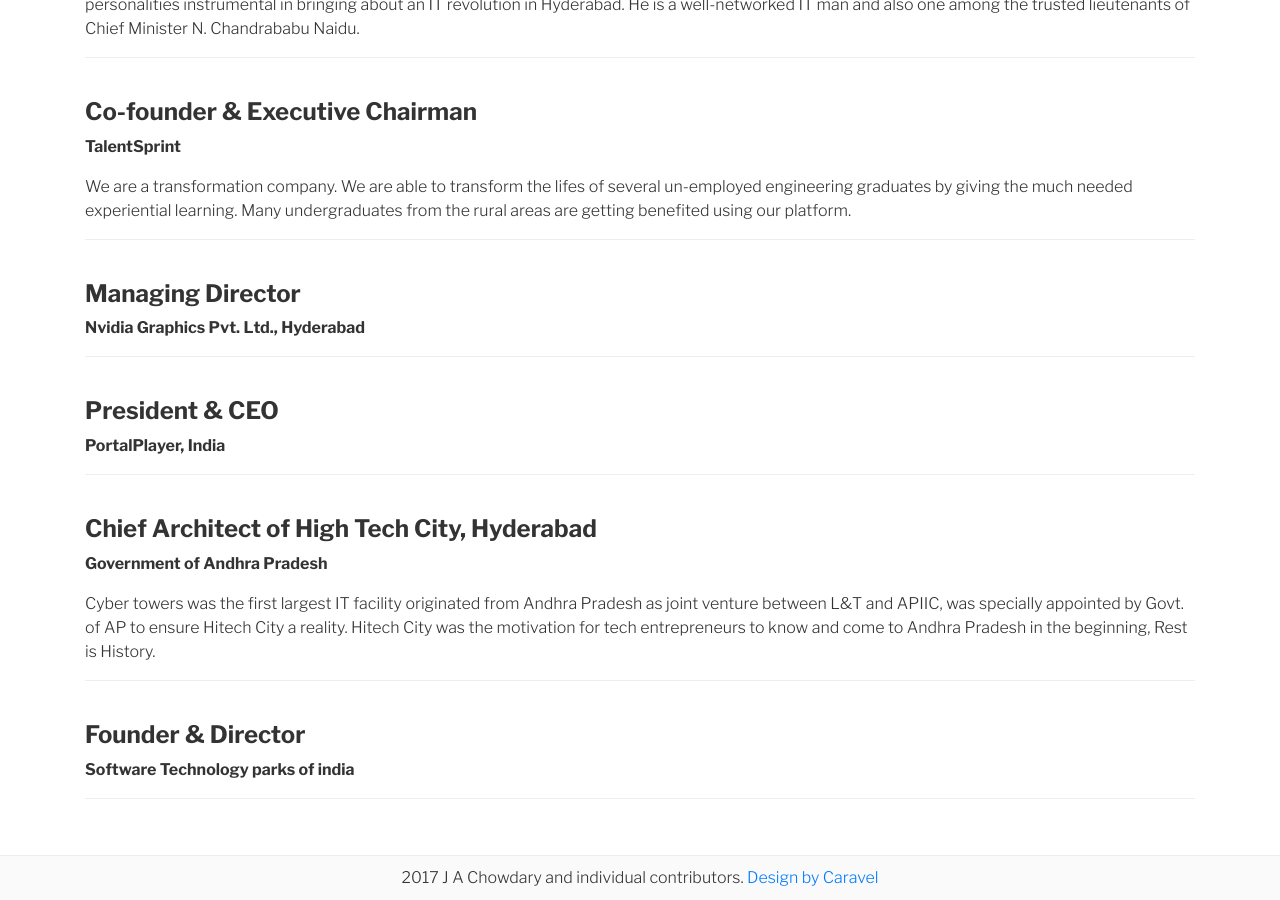
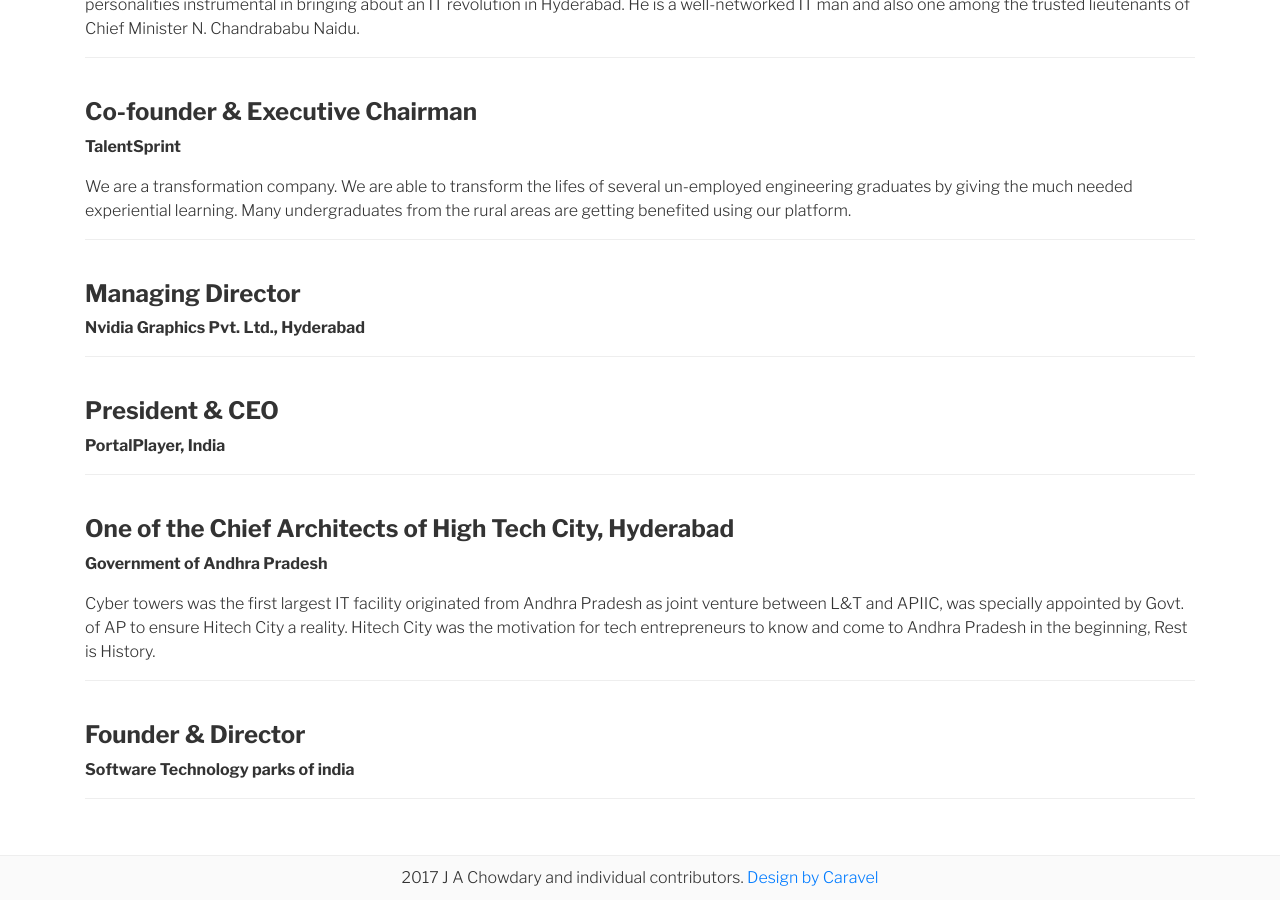
Before and after one commit to jachowdary/jachowdary.github.io, a Jekyll site: the page built from index.html, in a window 1280 px wide and 900 px high, scrolled down 2221 px. Built offline with Jekyll 4.4.1, drawn with Linux system fonts in a browser that asks for light colours; nearby versions of some CDN libraries.

Commit message:
Update index.html

```diff
--- a/index.html
+++ b/index.html
@@ -81,7 +81,7 @@ title: Home
 				<dd></dd>
 
 				<dt>
-					<h4 class="bold-text">Chief Architect of High Tech City, Hyderabad</h4>
+					<h4 class="bold-text">One of the Chief Architects of High Tech City, Hyderabad</h4>
 					<p>Government of Andhra Pradesh</p>
 				</dt>
 				<dd>
```
